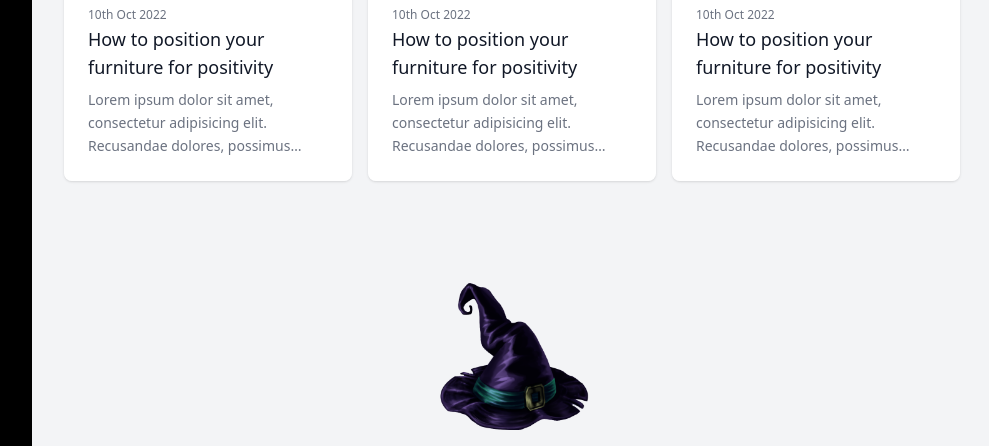
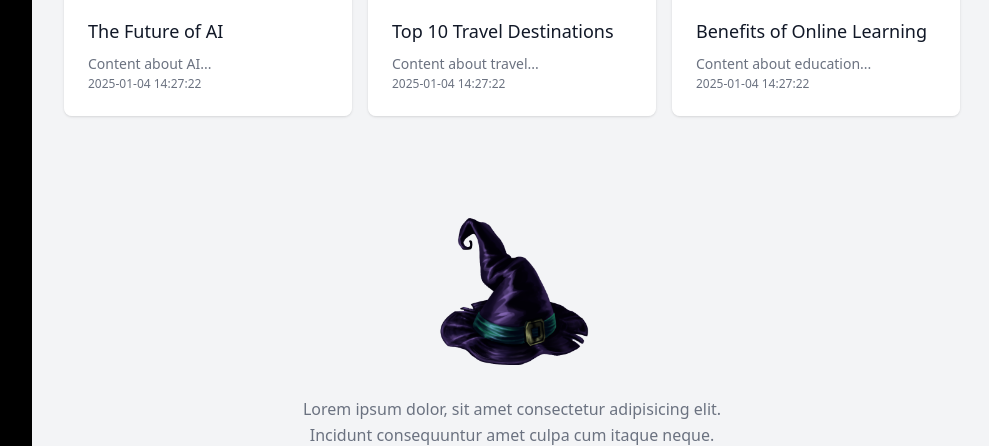
Before and after one commit to theshamkhi/Artflex, a PHP site: page /readerDashboard.php in a window 1280 px wide. Shown: the part 353-799 px from the top of the page, without its empty margins (288-1277 px from the left). Run offline with PHP 8.4, Linux system fonts and the light colour scheme; the visitor is signed in with stand-in values (Sample User, id 1); data comes from the database, SQL or seed files in the repository; some libraries are stand-ins or nearby versions.

Commit message:
Displyaed Approved Articles to the Readers

```diff
--- a/templates/readerDashboard.php
+++ b/templates/readerDashboard.php
@@ -1,3 +1,19 @@
+<?php
+require_once '../config/db.php';
+require_once '../models/classes.php';
+
+session_start();
+
+if (!isset($_SESSION['user_id']) || !isset($_SESSION['role']) || $_SESSION['role'] !== 'Reader') {
+    header("Location: login.php");
+    exit;
+}
+
+$user = new User();
+$user->setUserID($_SESSION['user_id']);
+
+$articles = $user->getAllArts();
+?>
 <!DOCTYPE html>
 <html lang="en">
 <head>
@@ -39,7 +55,7 @@
                         <path d="M16.975 11H10V4.025a1 1 0 0 0-1.066-.998 8.5 8.5 0 1 0 9.039 9.039.999.999 0 0 0-1-1.066h.002Z"/>
                         <path d="M12.5 0c-.157 0-.311.01-.565.027A1 1 0 0 0 11 1.02V10h8.975a1 1 0 0 0 1-.935c.013-.188.028-.374.028-.565A8.51 8.51 0 0 0 12.5 0Z"/>
                     </svg>
-                <span class="ms-3">Filtre by:</span>
+                <span class="ms-3">Filtre by</span>
                 </a>
             </li>
             <li>
@@ -55,76 +71,29 @@
 </aside>
 
 <!-- Main -->
-<div class="flex-1 p-8 sm:ml-80">
-    <h2 class="text-4xl font-semibold text-black mb-10">Find & Book your Activity</h2>
+<!-- Main -->
+<div class="flex-1 ml-0 sm:ml-80 p-8">
+    <h1 class="text-5xl font-semibold text-black mb-10">Dashboard</h1>
 
     <div class="grid grid-cols-1 sm:grid-cols-2 lg:grid-cols-3 gap-4" style="align-items: start;">
+      <?php foreach ($articles as $article): ?>
         <article class="overflow-hidden rounded-lg shadow transition hover:shadow-lg">
-            <img
-                alt=""
-                src="https://images.unsplash.com/photo-1524758631624-e2822e304c36?ixlib=rb-1.2.1&ixid=MnwxMjA3fDF8MHxwaG90by1wYWdlfHx8fGVufDB8fHx8&auto=format&fit=crop&w=2070&q=80"
-                class="h-56 w-full object-cover"
-            />
-
+            <img src="<?php echo !empty($article['PhotoURL']) ? htmlspecialchars($article['PhotoURL']) : 'default-image.jpg'; ?>" alt="Article Image" class="h-56 w-full object-cover"/>
             <div class="bg-white p-4 sm:p-6">
-                <time datetime="2022-10-10" class="block text-xs text-gray-500">10th Oct 2022</time>
-
                 <a href="#">
-                    <h3 class="mt-0.5 text-lg text-gray-900">How to position your furniture for positivity</h3>
+                    <h3 class="mt-0.5 text-lg text-gray-900">
+                        <?php echo htmlspecialchars($article['Title']); ?>
+                    </h3>
                 </a>
-
                 <p class="mt-2 line-clamp-3 text-sm/relaxed text-gray-500">
-                    Lorem ipsum dolor sit amet, consectetur adipisicing elit. Recusandae dolores, possimus
-                    pariatur animi temporibus nesciunt praesentium dolore sed nulla ipsum eveniet corporis quidem,
-                    mollitia itaque minus soluta, voluptates neque explicabo tempora nisi culpa eius atque
-                    dignissimos. Molestias explicabo corporis voluptatem?
+                    <?php echo htmlspecialchars($article['Content']); ?>
                 </p>
+                <time datetime="<?php echo htmlspecialchars($article['PubDate']); ?>" class="block text-xs text-gray-500">
+                    <?php echo htmlspecialchars($article['PubDate']); ?>
+                </time>
             </div>
         </article>
-        <article class="overflow-hidden rounded-lg shadow transition hover:shadow-lg">
-            <img
-                alt=""
-                src="https://images.unsplash.com/photo-1524758631624-e2822e304c36?ixlib=rb-1.2.1&ixid=MnwxMjA3fDF8MHxwaG90by1wYWdlfHx8fGVufDB8fHx8&auto=format&fit=crop&w=2070&q=80"
-                class="h-56 w-full object-cover"
-            />
-
-            <div class="bg-white p-4 sm:p-6">
-                <time datetime="2022-10-10" class="block text-xs text-gray-500"> 10th Oct 2022 </time>
-
-                <a href="#">
-                    <h3 class="mt-0.5 text-lg text-gray-900">How to position your furniture for positivity</h3>
-                </a>
-
-                <p class="mt-2 line-clamp-3 text-sm/relaxed text-gray-500">
-                    Lorem ipsum dolor sit amet, consectetur adipisicing elit. Recusandae dolores, possimus
-                    pariatur animi temporibus nesciunt praesentium dolore sed nulla ipsum eveniet corporis quidem,
-                    mollitia itaque minus soluta, voluptates neque explicabo tempora nisi culpa eius atque
-                    dignissimos. Molestias explicabo corporis voluptatem?
-                </p>
-            </div>
-        </article>
-        <article class="overflow-hidden rounded-lg shadow transition hover:shadow-lg">
-            <img
-                alt=""
-                src="https://images.unsplash.com/photo-1524758631624-e2822e304c36?ixlib=rb-1.2.1&ixid=MnwxMjA3fDF8MHxwaG90by1wYWdlfHx8fGVufDB8fHx8&auto=format&fit=crop&w=2070&q=80"
-                class="h-56 w-full object-cover"
-            />
-
-            <div class="bg-white p-4 sm:p-6">
-                <time datetime="2022-10-10" class="block text-xs text-gray-500"> 10th Oct 2022 </time>
-
-                <a href="#">
-                    <h3 class="mt-0.5 text-lg text-gray-900">How to position your furniture for positivity</h3>
-                </a>
-
-                <p class="mt-2 line-clamp-3 text-sm/relaxed text-gray-500">
-                    Lorem ipsum dolor sit amet, consectetur adipisicing elit. Recusandae dolores, possimus
-                    pariatur animi temporibus nesciunt praesentium dolore sed nulla ipsum eveniet corporis quidem,
-                    mollitia itaque minus soluta, voluptates neque explicabo tempora nisi culpa eius atque
-                    dignissimos. Molestias explicabo corporis voluptatem?
-                </p>
-            </div>
-        </article>
+      <?php endforeach; ?>
     </div>
 </div>
 
```
